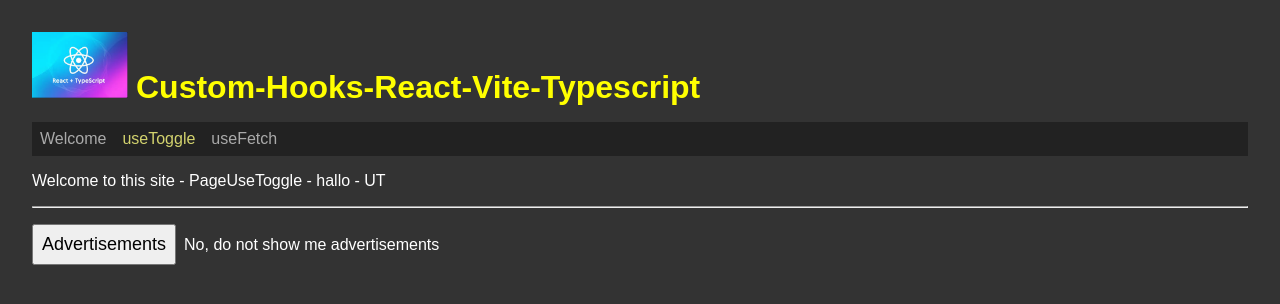
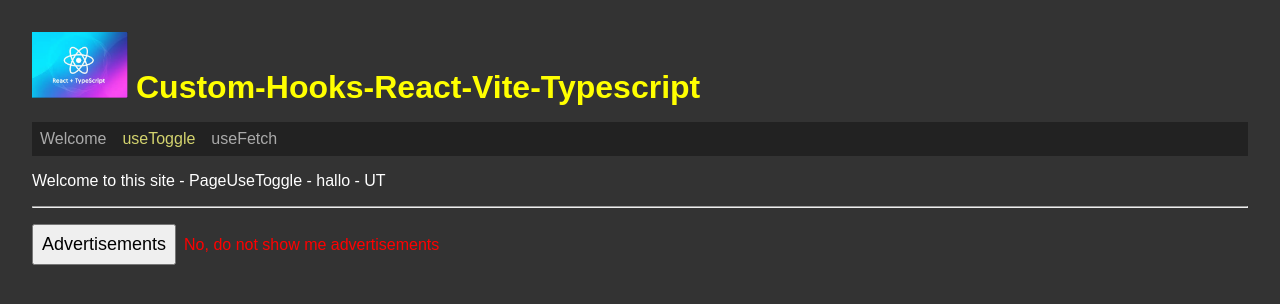
Before and after one commit to Scientific-Research/mk004-custom-hooks-React-Vite-Typescript, a React (Vite) app: page /useToggle in a window 1280 px wide. Shown: the top 304 px of the page. Built offline with nearby package versions, Linux system fonts and the light colour scheme.

Commit message:
green and red colors are working well for treua nd false

```diff
--- a/src/components/PageUseToggle.tsx
+++ b/src/components/PageUseToggle.tsx
@@ -16,13 +16,22 @@ export const PageUseToggle = ({ PageUseToggle }: IProp) => {
       <p className="pageToggle">
         Welcome to this site - PageUseToggle - {PageUseToggle}
       </p>
+
       <hr />
+
       <button className="btnAds" onClick={handleShowAds}>
         Advertisements
       </button>
-      {showAds
-        ? 'Yes, show me advertisements'
-        : 'No, do not show me advertisements'}
+
+      {/* {showAds
+        ? `Yes, show me advertisements`
+        : 'No, do not show me advertisements'} */}
+
+      <span style={{ color: showAds ? 'green' : 'red' }}>
+        {showAds
+          ? `Yes, show me advertisements`
+          : 'No, do not show me advertisements'}
+      </span>
     </>
   );
 };
```
